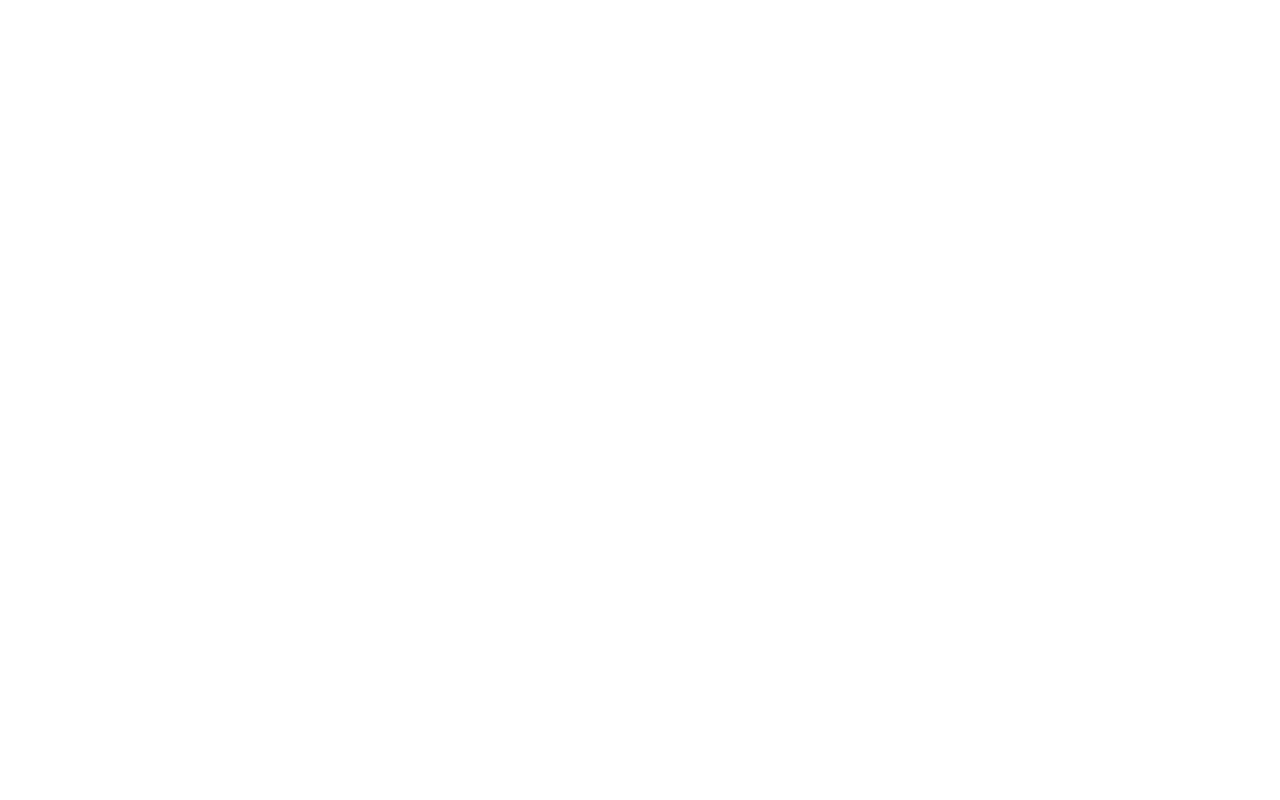
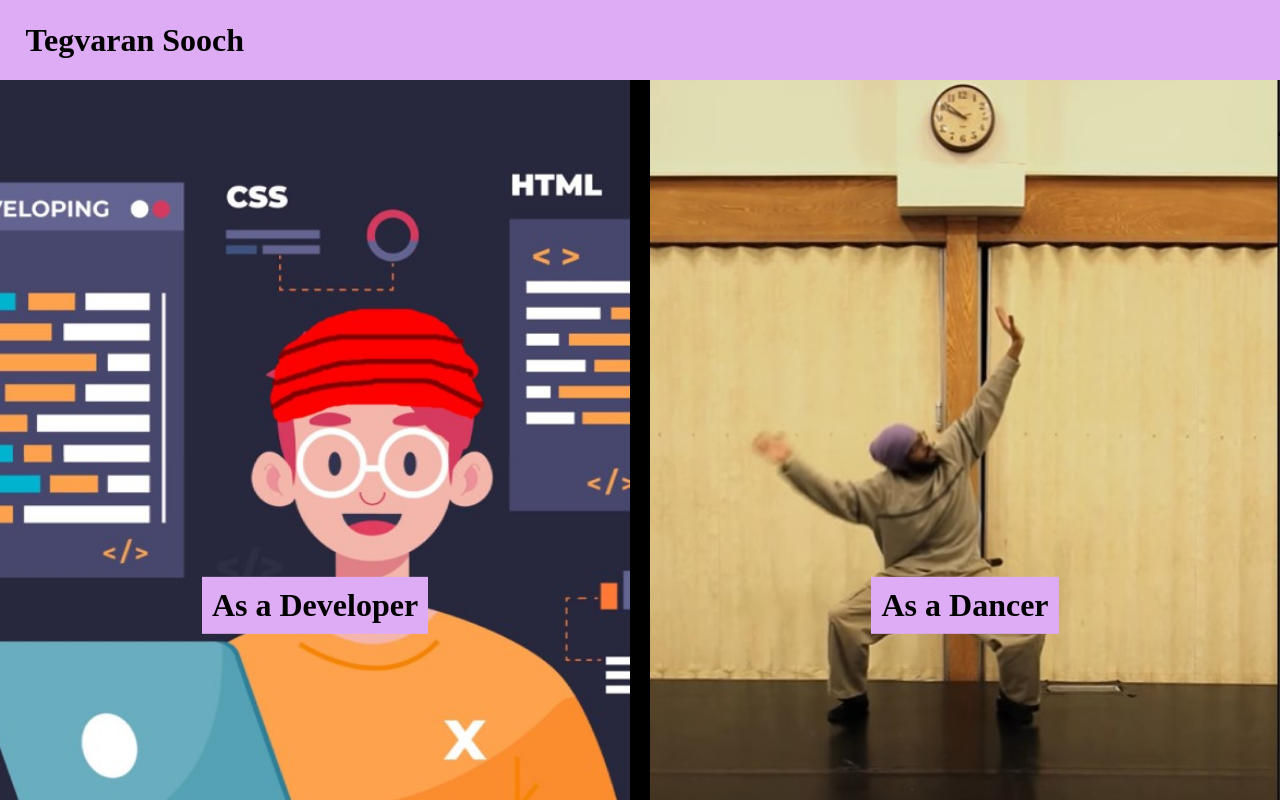
Before and after one commit to Tegvaran/tegvaran.github.io, a plain HTML site: page index.html in a window 1280 px wide. Drawn offline with Linux system fonts and the light colour scheme.

Commit message:
Issue 1 completed - Implemented the layout for the landing page

```diff
--- a/index.html
+++ b/index.html
@@ -4,8 +4,36 @@
     <meta charset="UTF-8">
     <meta name="viewport" content="width=device-width, initial-scale=1.0">
     <title>Home</title>
+    <link rel="stylesheet" type="text/css" href="./style/index.css">
 </head>
 <body>
+    <header>
+
+       <h1 id="name">Tegvaran Sooch</h1>
+
+    </header>
+
+    <div class="container">
+
+            <a href="./developer.html"class="half-section" id="developer-section">
+                <img class="section-image" src="./images/landing_page_developer.jpg">
+
+                <div class="text-container">
+                    <h1 class="section-text">As a Developer</h3>
+                </div>
+            </a>
+
+            <a href="./dance.html" class="half-section" id="dance-section">
+                <img class="section-image" src="./images/landing_page_dance.jpg">
+                <div class="text-container">
+                    <h1 class="section-text">As a Dancer</h3>
+                </div>
+
+
+            </a>
+
+
+    </div>
 
 </body>
 </html>
--- /dev/null
+++ b/style/index.css
@@ -0,0 +1,70 @@
+body, html {
+    height: 100%;
+    margin: 0;
+    overflow: hidden;
+}
+
+header {
+    height:10%;
+    display: flex;
+    align-items: center;
+    background-color: #DEACF5;
+}
+
+#name {
+    border:0;
+    margin: 0;
+    padding-left: 2%;
+
+}
+
+.container {
+    display: flex;
+    height: 100%;
+    object-fit: fill;
+    overflow: hidden;
+}
+
+.half-section {
+    width: 50%;
+    height: 100%;
+    display: flex;
+    align-items: center;
+    justify-content: center;
+    object-fit: cover;
+    overflow: hidden;
+}
+
+.section-image {
+    object-fit: cover;
+    width: 100%;
+    height: 100%;
+}
+
+.text-container {
+    position: absolute;
+    text-align: center;
+    transform: translate(0%,125%);
+    color: black;
+}
+
+.section-text {
+    padding: 10px;
+    background-color: #DEACF5;
+}
+
+#developer-section{
+    border-right: 10px solid #000;
+}
+
+#dance-section{
+    border-left: 10px solid #000;
+}
+
+#developer-section:hover {
+    border: 10px solid red;
+}
+
+#dance-section:hover {
+    border: 10px solid red;
+}
```
Also changed, not shown: images/landing_page_dance.jpg (added), images/landing_page_developer.jpg (added).
